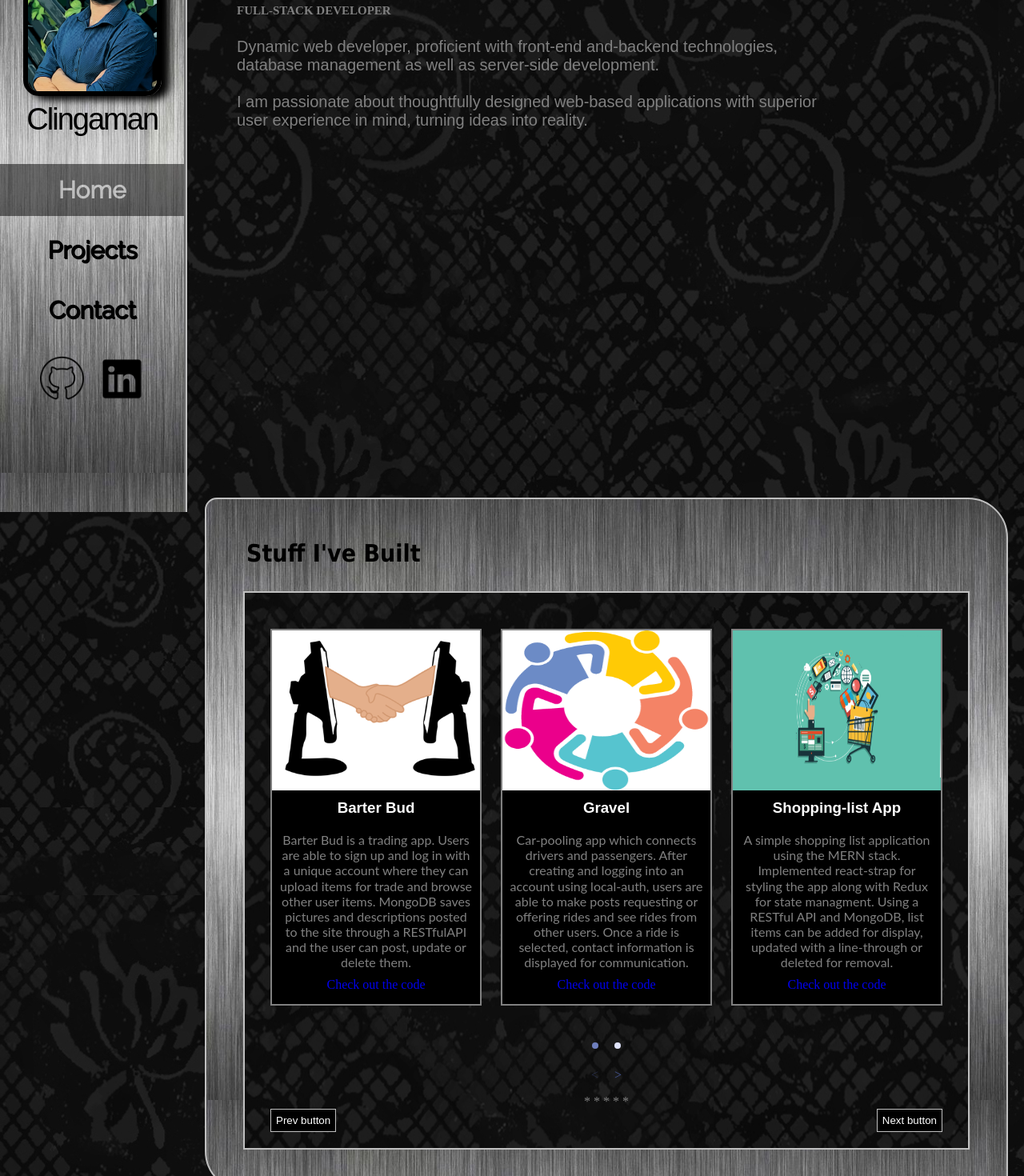
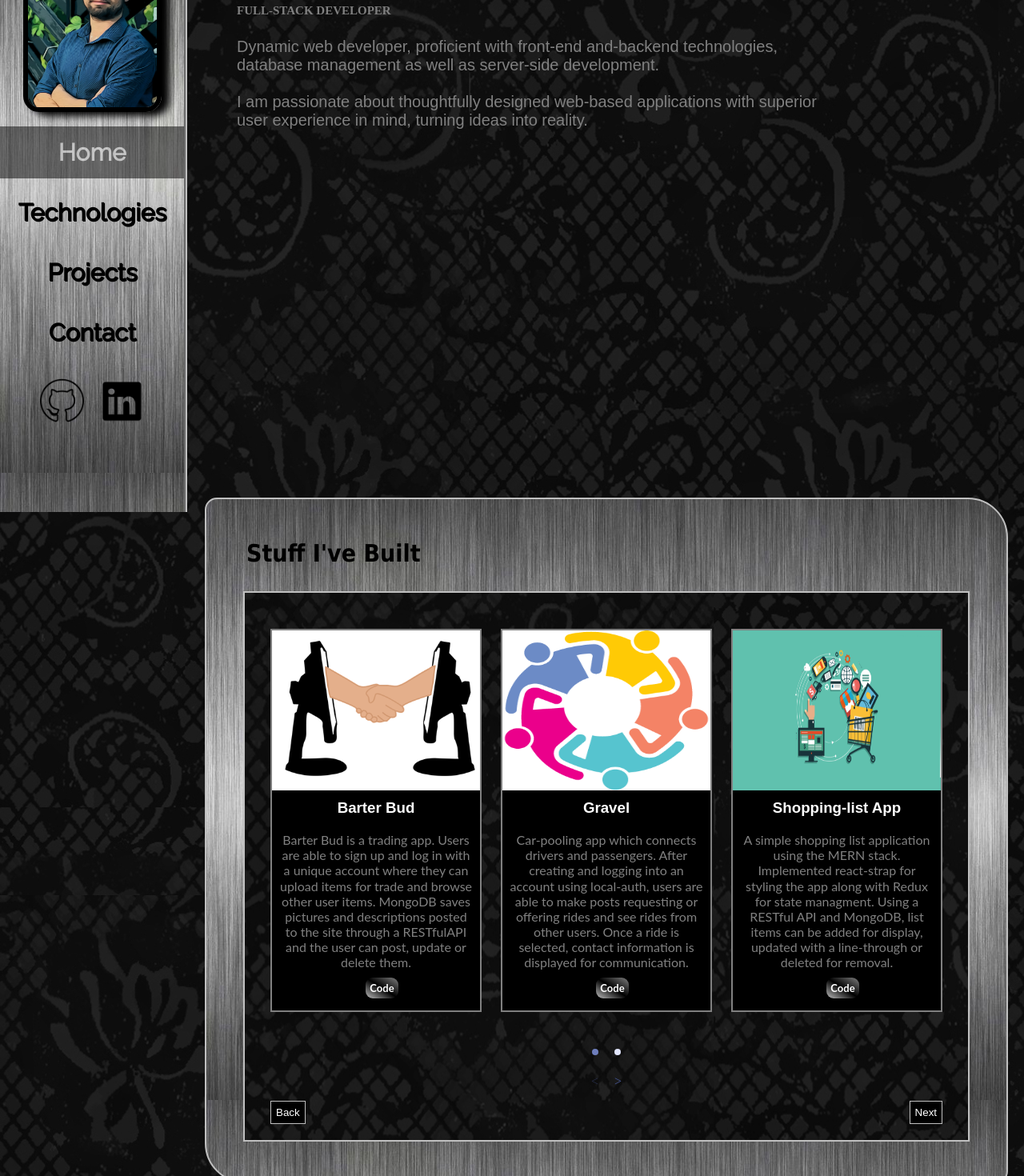
Before and after one commit to caseycling/portfolio, a React (Create React App) app in the folder client/: page / in a window 1280 px wide. Shown: the part 160-1630 px from the top of the page at 80% size. Built offline with nearby package versions, Linux system fonts and the light colour scheme; a web font is replaced by a local one.

Commit message:
Cleaned up the code

```diff
--- a/client/src/components/Carousel.js
+++ b/client/src/components/Carousel.js
@@ -2,6 +2,7 @@ import React from 'react'
 import AliceCarousel from 'react-alice-carousel'
 import 'react-alice-carousel/lib/alice-carousel.css'
 import background from '../images/navbackground.jpg'
+import darkBackground from '../images/mainBackground.jpg'
 import barter from '../images/barter.png';
 import gravel from '../images/gravel.png';
 import weather from '../images/weather.jpg';
@@ -58,10 +59,12 @@ class Gallery extends React.Component {
         </a>
         <div >
           <h3 id="projectTitle" >{i.title}</h3>
-          <p style={{ fontFamily: "Lato,Helvetica,Arial,sans-serif", margin: "9px", lineHeight: "1.2" }}> {i.description} </p>
+          <p style={{ fontFamily: "Lato,Helvetica,Arial,sans-serif", margin: "9px", lineHeight: "1.2", textAlign: "center" }}> {i.description} </p>
         </div>
         <div>
-          <a id="projectLink" href={i.codeHref} target={"_blank"} >Check out the code</a>
+          <button style={ButtonStyle}>
+            <a id="projectLink" href={i.codeHref} target={"_blank"} style={BtnTextStyle}>Code</a>
+          </button>
         </div>
       </div>
     ),
@@ -74,7 +77,7 @@ class Gallery extends React.Component {
 
   thumbItem = (item, i) => (
     <span key={item} onClick={() => this.Carousel.slideTo(i)}>
-      *{' '}
+      {' '}
     </span>
   )
 
@@ -93,13 +96,30 @@ class Gallery extends React.Component {
 
         <nav>{this.items.map(this.thumbItem)}</nav>
         <div  >
-          <button id="carousel-btn" style={{ float: "left", marginLeft: "12px" }} onClick={() => this.Carousel.slidePrev()}>Prev button</button>
-          <button id="carousel-btn" style={{ float: "right", marginRight: "12px" }} onClick={() => this.Carousel.slideNext()}>Next button</button>
+          <button id="carousel-btn" style={{ float: "left", marginLeft: "12px" }} onClick={() => this.Carousel.slidePrev()}> Back </button>
+          <button id="carousel-btn" style={{ float: "right", marginRight: "12px" }} onClick={() => this.Carousel.slideNext()}> Next </button>
         </div>
       </div>
     )
   }
 }
 
+let ButtonStyle = {
+  marginLeft: "15px",
+  padding: "5px",
+  border: "none",
+  borderRadius: "9px",
+  backgroundImage: 'linear-gradient(to top right, silver, black, grey)'
+}
+
+
+let BtnTextStyle = {
+  float: "left",
+  fontFamily: "Lato,Helvetica,Arial,sans-serif",
+  fontWeight: "bold",
+  fontSize: "13px",
+  color: "white"
+}
+
 
 export default Gallery;
--- a/client/src/components/Navbar.js
+++ b/client/src/components/Navbar.js
@@ -12,9 +12,8 @@ class Navbar extends Component {
     return (
         <div style={{ background: Background }}>
           <ul className="navList">
-            <li className="navName" style={{ marginTop: "10%" }}>Casey </li>
+            <li className="navName" >Casey Clingaman </li>
             <li><img src={Profile} alt="project" className="navImage" /></li>
-            <li className="navName" style={{ marginBottom: "15%" }}>Clingaman</li>
             <li>
               <Link
                 activeClass="active"
@@ -25,6 +24,18 @@ class Navbar extends Component {
                 duration={500}
                 className="navLink">
                 Home
+            </Link>
+            </li>
+            <li>
+              <Link
+                activeClass="active"
+                to="technologies"
+                spy={true}
+                smooth={true}
+                offset={-70}
+                duration={500}
+                className="navLink">
+                Technologies
             </Link>
             </li>
             <li>
```
